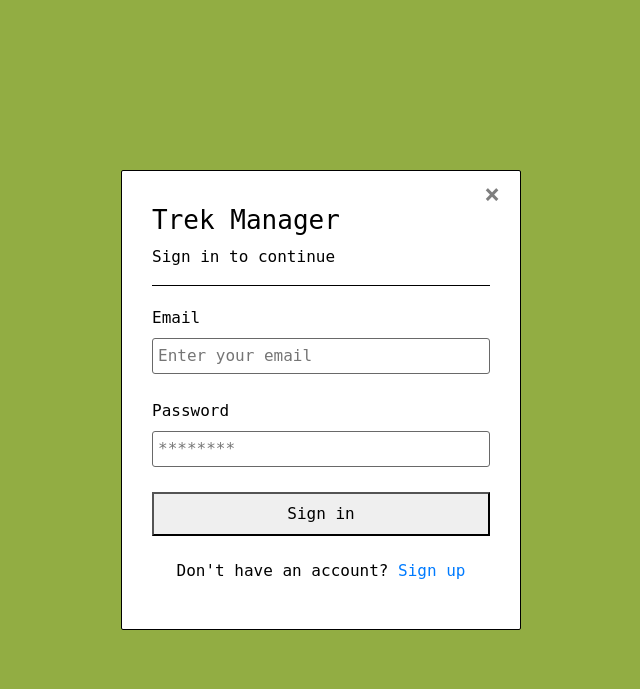
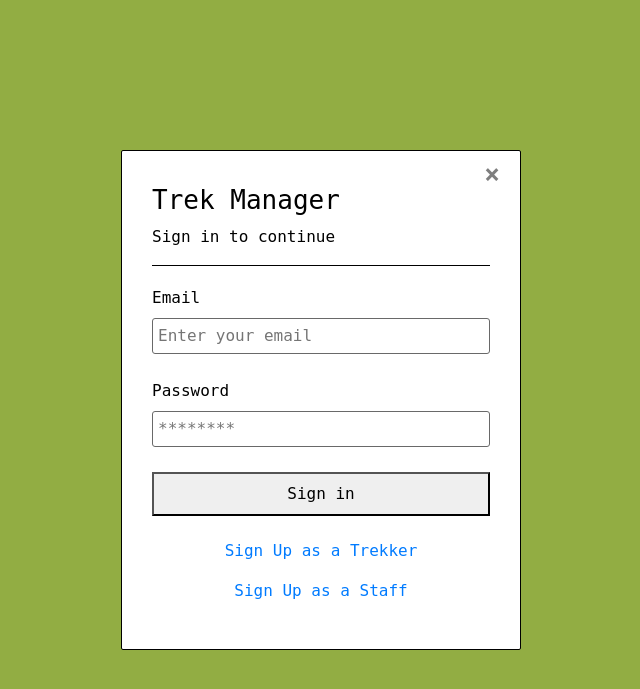
Before and after one commit to 24f1000135/trekking-management-app, a Flask app: page / in a window 1280 px wide. Shown: the top 689 px of the page, without its empty margins (319-959 px from the left). Run offline with Flask 3, Linux system fonts and the light colour scheme.

Commit message:
TMA-CM-2: Added staff register link separately in login form

```diff
--- a/templates/auth/login.html
+++ b/templates/auth/login.html
@@ -1,7 +1,5 @@
- {% extends "base.html" %}
-
+{% extends "base.html" %}
 {% block title %}Sign in{% endblock %}
-
 {% block nav %}{% endblock %}
 {% block content %}
 <div class="container">
@@ -23,7 +21,8 @@
                 </div>
                 <div class="sub-links">
                     <button type="submit">Sign in</button>
-                    <p>Don't have an account? <a href="{{ url_for('auth.register') }}">Sign up</a></p>
+                    <p><a href="{{ url_for('auth.register') }}">Sign Up as a Trekker</a></p>
+                    <p><a href="{{ url_for('auth.staff_register') }}">Sign Up as a Staff</a></p>
                 </div>
             </form>
         </div>
```
